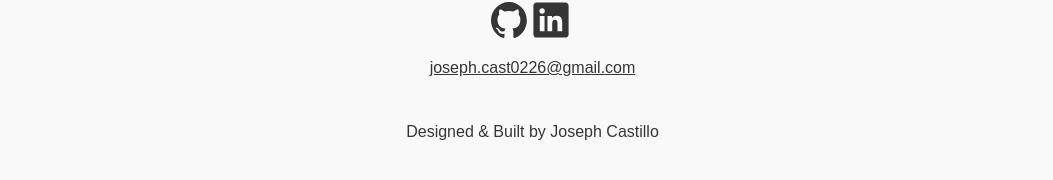
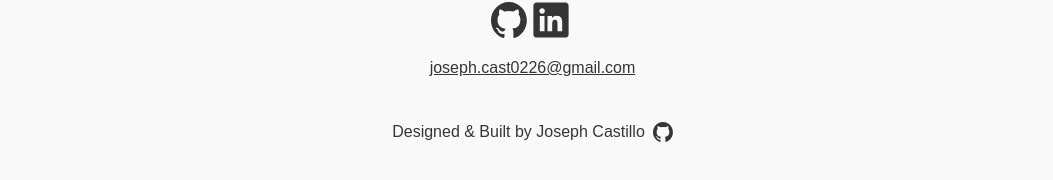
Before and after one commit to jcstlo/personal-site, a React (Vite) app: page /now in a window 1280 px wide. Shown: the part 534-714 px from the top of the page, without its empty margins (100-1153 px from the left). Built offline with nearby package versions, Linux system fonts and the light colour scheme; a web font is replaced by a local one.

Commit message:
Add repo link (personal-site) to footer

```diff
--- a/src/Footer.jsx
+++ b/src/Footer.jsx
@@ -1,6 +1,21 @@
+import { useContext } from "react";
+import { DarkModeContext } from "./DarkModeContext";
+
 function Footer() {
+  const {darkMode, setDarkMode} = useContext(DarkModeContext);
+
+  let githubIcon;
+  if (darkMode) {
+    githubIcon = <img class="contact-icon w-5 h-5 ml-2" src="github-logo-dark-mode.svg"></img>;
+  } else {
+    githubIcon = <img class="contact-icon w-5 h-5 ml-2" src="github-logo-light-mode.svg"></img>;
+  }
+
   return (
-    <p class="text-center pt-10 font-albert font-light text-lightModeText dark:text-darkModeText">Designed & Built by Joseph Castillo</p>
+    <div class="flex mt-10 items-center justify-center">
+      <p class="text-center font-albert font-light text-lightModeText dark:text-darkModeText">Designed & Built by Joseph Castillo</p>
+      <a target="_blank" rel="noopener noreferrer" href="https://github.com/jcstlo/personal-site">{githubIcon}</a>
+    </div>
   )
 }
 
```
